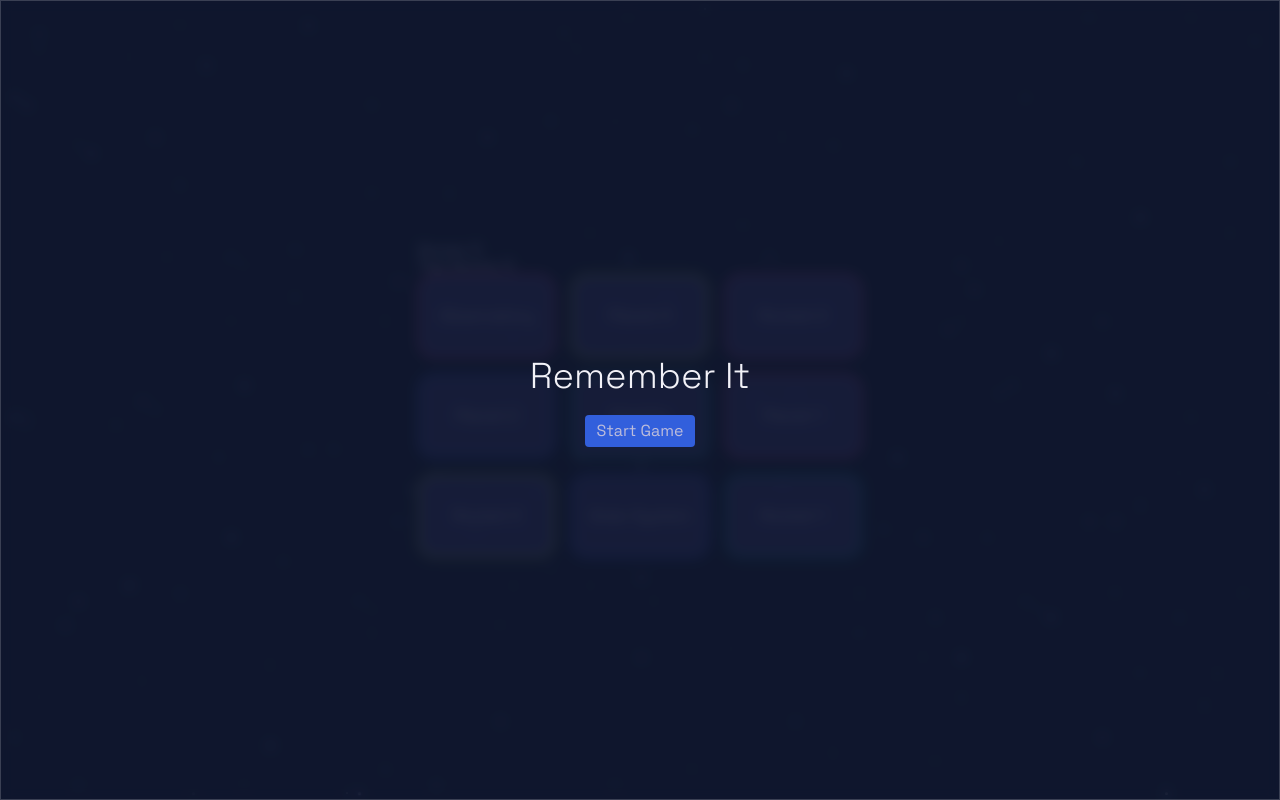
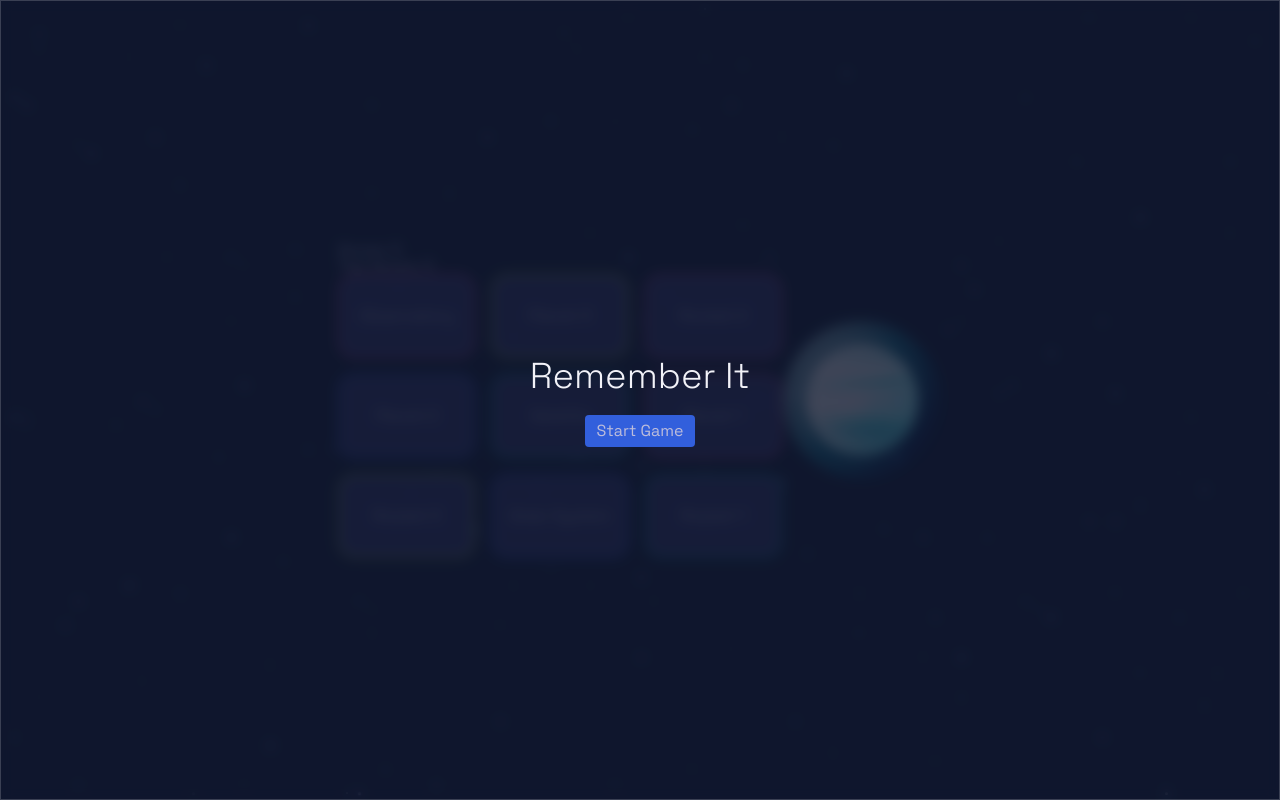
Before and after one commit to acarlie/remember-it-again, a React (Create React App) app: page / in a window 1280 px wide. Built offline with nearby package versions, Linux system fonts and the light colour scheme.

Commit message:
update(planets): initial planet work

```diff
--- /dev/null
+++ b/src/components/planets/planet-one.tsx
@@ -0,0 +1,95 @@
+/** @jsxImportSource @emotion/react */
+
+import { css } from "@emotion/react"
+
+const wrapper = css`
+    width: 10rem;
+    height: 10rem;
+    position: relative;
+`
+
+const planet = css`
+    position: absolute;
+    top: 15%;
+    left: 15%;
+    border-radius: 100%;
+    overflow: hidden;
+    width: 70%;
+    height: 70%;
+    display: flex;
+    justify-content: center;
+    align-items: center;
+    position: relative;
+`
+
+const atmosphere1 = css`
+    position: absolute;
+    top: 0;
+    left: 0;
+    width: 100%;
+    height: 100%;
+    box-shadow: inset 0px 0px 30px 20px rgba(255, 255, 255, .9);
+    background: linear-gradient(125deg, hsl(173deg, 25%, 96%), hsl(187deg, 80%, 40%));
+    mix-blend-mode: hard-light;
+    opacity: .9;
+`
+
+const atmosphere2 = css`
+    position: absolute;
+    top: 4%;
+    left: 4%;
+    width: 92%;
+    height: 92%;
+    background: linear-gradient(125deg, hsl(173deg, 50%, 96%), hsl(187deg, 90%, 25%));
+    mix-blend-mode: hard-light;
+    border-radius: 100%;
+    opacity: .5;
+`
+const atmosphere3 = css`
+    position: absolute;
+    top: 0;
+    left: 0;
+    width: 100%;
+    height: 100%;
+    background: linear-gradient(125deg, hsl(173deg, 50%, 96%), hsl(187deg, 90%, 25%));
+    mix-blend-mode: hard-light;
+    border-radius: 100%;
+    opacity: .5;
+`
+
+const color1 = css`
+     fill: #4d5e66;
+`
+const color2 = css`
+    fill: #82bfa8;
+`
+const color3 = css`
+    fill: #f6f6f6;
+`
+
+export const PlanetOne = () => {
+    return (
+        <div css={wrapper}>
+            <div css={planet}>
+                <svg xmlns="http://www.w3.org/2000/svg" viewBox="0 0 149.17 149.17">
+                    <polygon css={color1} points="149.17 14.84 0 14.84 0 16.67 149.17 23.61 149.17 14.84" />
+                    <polygon css={color1} points="149.17 0 0 0 0 10.77 149.17 9.64 149.17 0" />
+                    <polygon css={color1} points="0 149.17 149.17 149.17 149.17 127.3 0 137.77 0 149.17" />
+                    <polygon css={color1} points="0 127.63 149.17 122.74 149.17 115.85 0 106.07 0 127.63" />
+
+                    <polygon css={color2} points="0 106.07 149.17 115.85 149.17 101.42 0 92.72 0 106.07" />
+                    <polygon css={color2} points="149.17 41.24 0 51.33 0 62.44 149.17 52.26 149.17 41.24" />
+                    <polygon css={color2} points="0 137.77 149.17 127.3 149.17 122.74 0 127.63 0 137.77" />
+                    <polygon css={color2} points="149.17 23.61 0 16.67 0 24.93 149.17 28.09 149.17 23.61" />
+                    <polygon css={color2} points="149.17 9.64 0 10.77 0 14.84 149.17 14.84 149.17 9.64" />
+
+                    <polygon css={color3} points="149.17 28.09 0 24.93 0 51.33 149.17 41.24 149.17 28.09" />
+                    <polygon css={color3} points="0 62.44 0 92.72 149.17 101.42 149.17 52.26 0 62.44" />
+                </svg>
+                <div css={atmosphere1} />
+            </div>
+            <div css={atmosphere2} />
+            <div css={atmosphere3} />
+        </div>
+    )
+}
--- a/src/game/game.tsx
+++ b/src/game/game.tsx
@@ -6,6 +6,7 @@ import { Tile, Modal, Button } from '../components'
 import { useModal } from '../hooks'
 import * as React from 'react'
 import { StarField } from '../components/star-field'
+import { PlanetOne } from '../components/planets/planet-one'
 
 const main = css`
   align-items: center;
@@ -64,6 +65,7 @@ export const Game = () => {
                     {options.map(tile => <Tile key={tile.label} {...tile} onClick={() => checkAnswer(tile.label)} />)}
                 </section>
             </div>
+            <PlanetOne />
             <Modal isOpen={isStartModalOpen} toggle={toggleStartModal} title='Remember It'>
                 <Button variant='primary' onClick={start}>Start Game</Button>
             </Modal>
```
